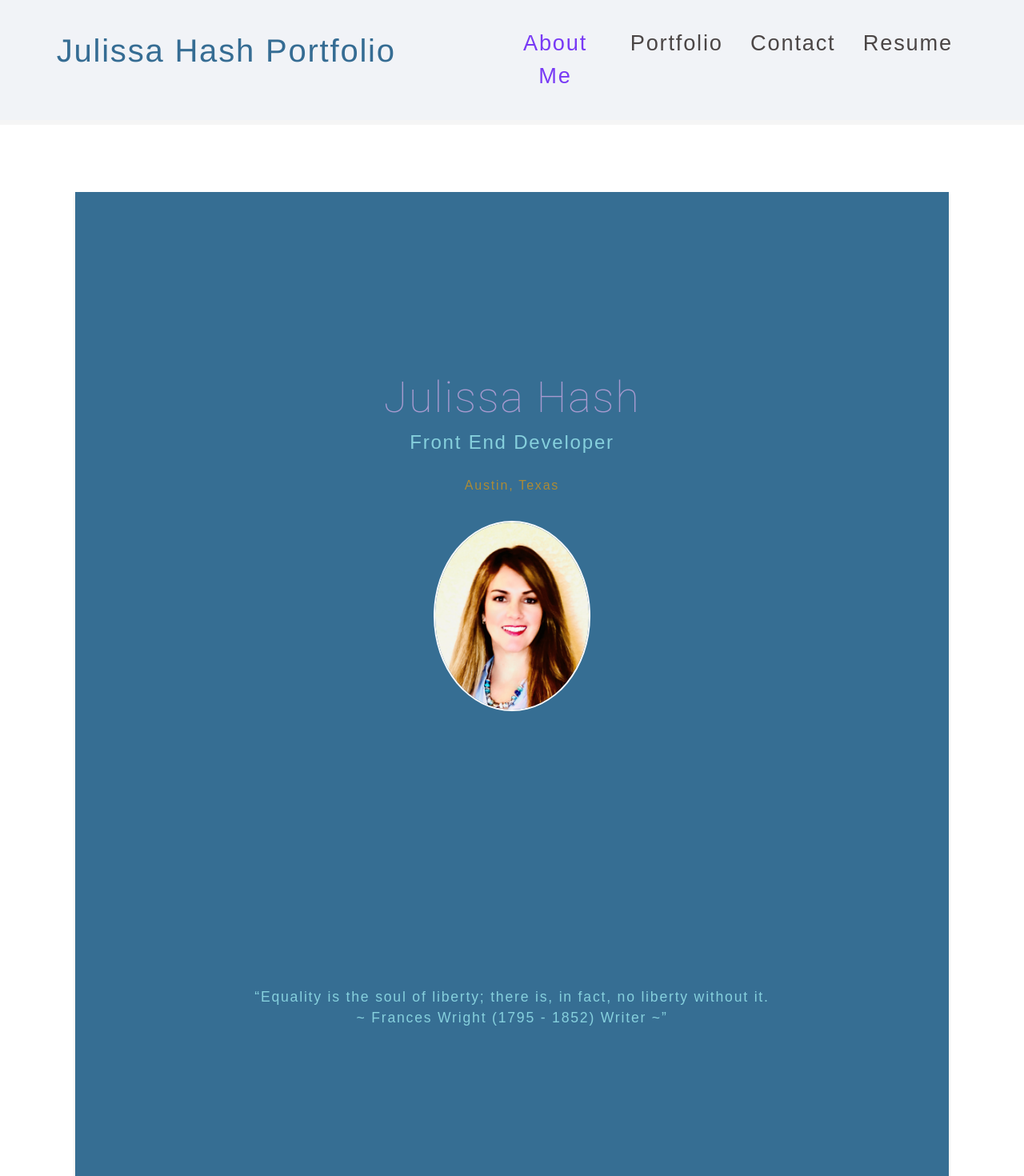
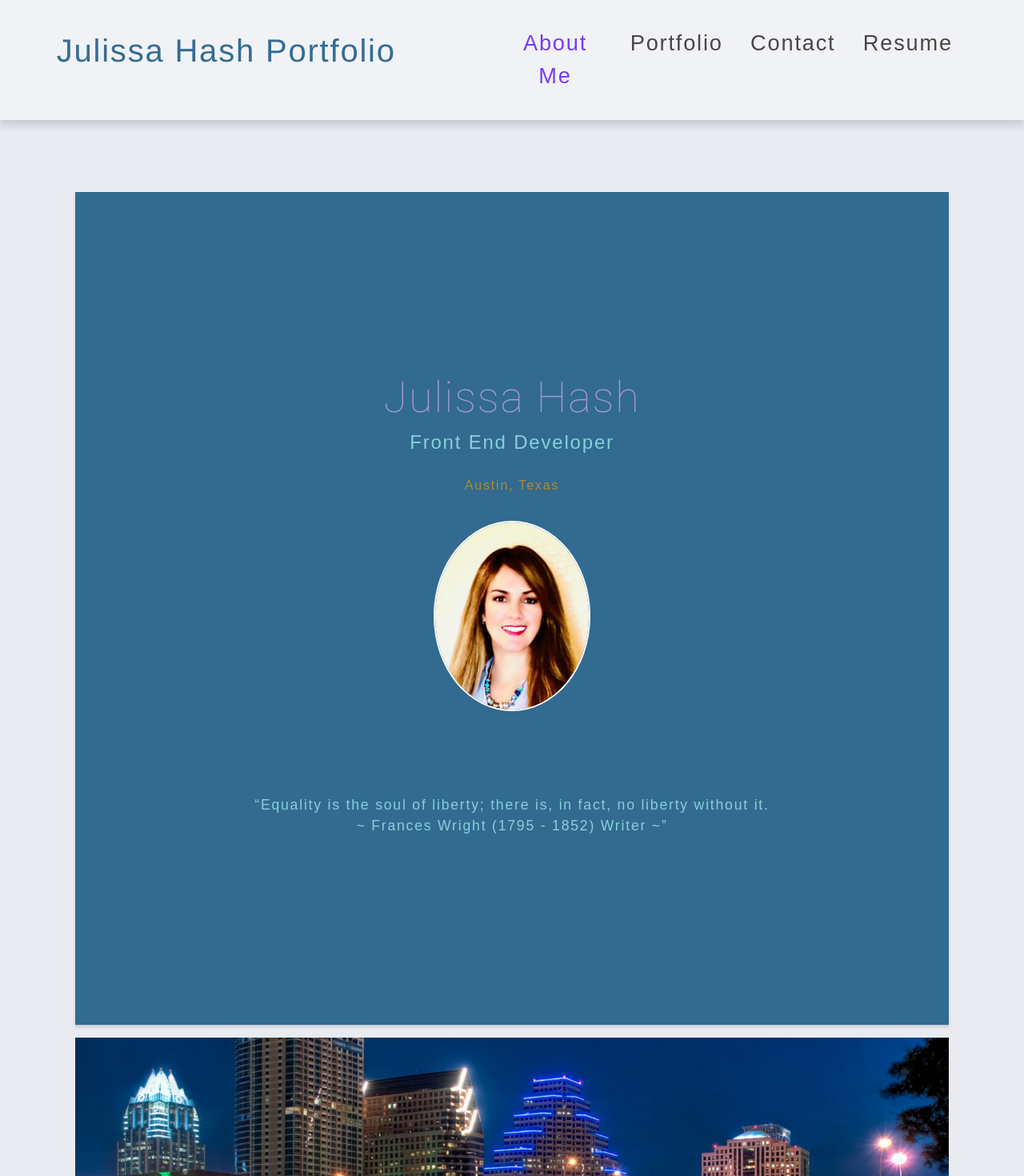
Before and after one commit to yoyachi/full-portfolio, a React (Create React App) app: page / in a window 1280 px wide. Shown: the top 1470 px of the page at 80% size. Built offline with nearby package versions, Linux system fonts and the light colour scheme.

Commit message:
Updat card

```diff
--- a/src/index.css
+++ b/src/index.css
@@ -39,7 +39,7 @@ body {
 	line-height: 1.5;
 	font-size: 18px;
 	letter-spacing: .1em;
-	background: #ffffff;
+	background: #e9ebf1;
 	color:rgb(90, 99, 107);
 	font-family: 'Montserrat', sans-serif;
 }
@@ -60,7 +60,9 @@ h6 {
 	font-weight: 10;
 	margin: 5px 0;
 	line-height: 1.25;
+	position: relative;
 }
+
 
 
 h2 {
@@ -136,7 +138,7 @@ header {
 	padding: 1rem;
 	text-align: center;
 	margin: 0 auto;
-	box-shadow: 0px 0px 0px 6px rgb(0 0 0 / 4%);
+	box-shadow: 0px 7px 10px 0px rgb(0 0 0 / 14%);
 }
 
 header a {
@@ -333,7 +335,7 @@ textarea {
 	font-size: 15px;
 	font-weight: 300;
 	position: relative;
-	margin-top: 20rem;
+	margin-top: 5rem;
 
 
 }
```
